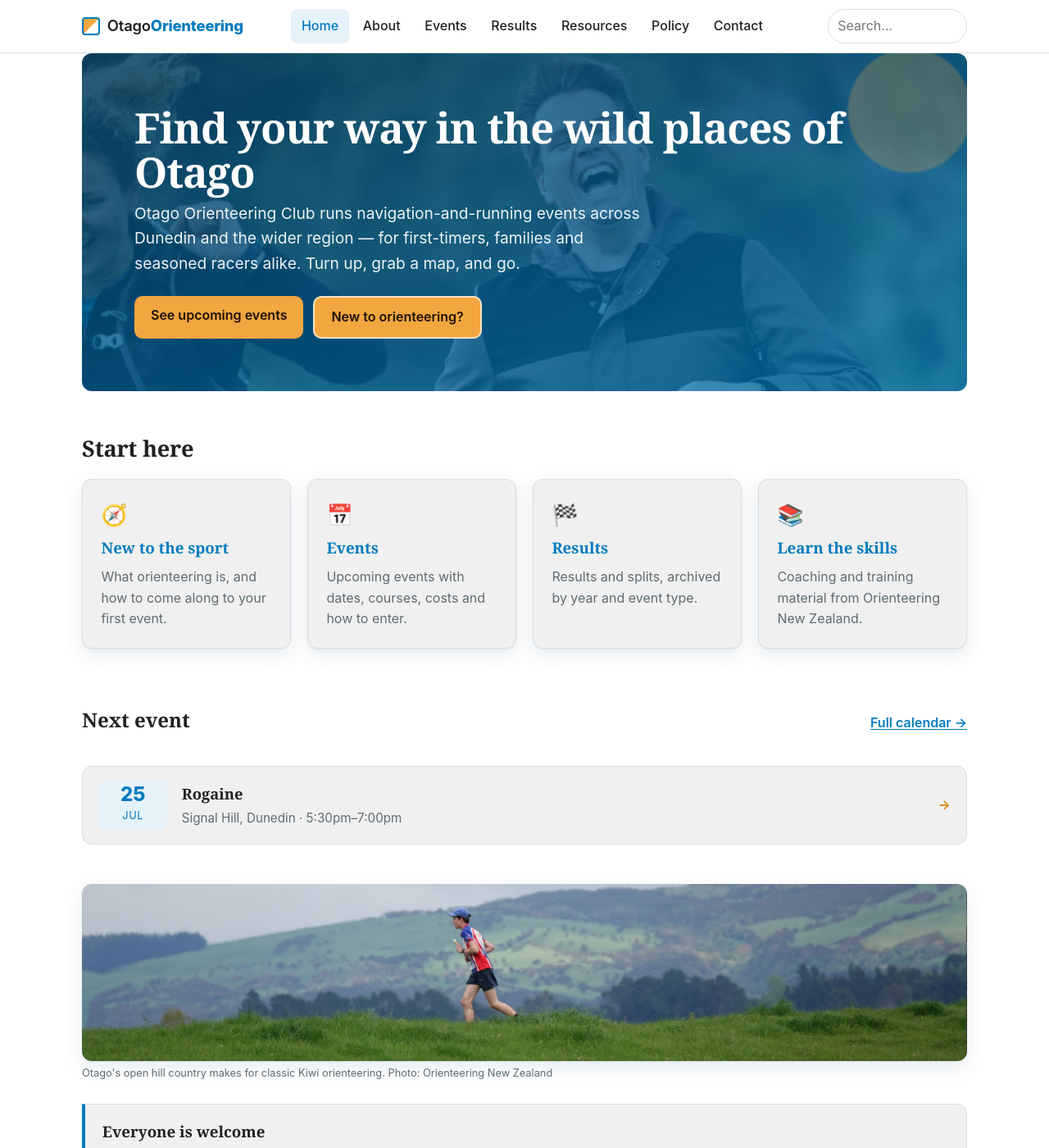
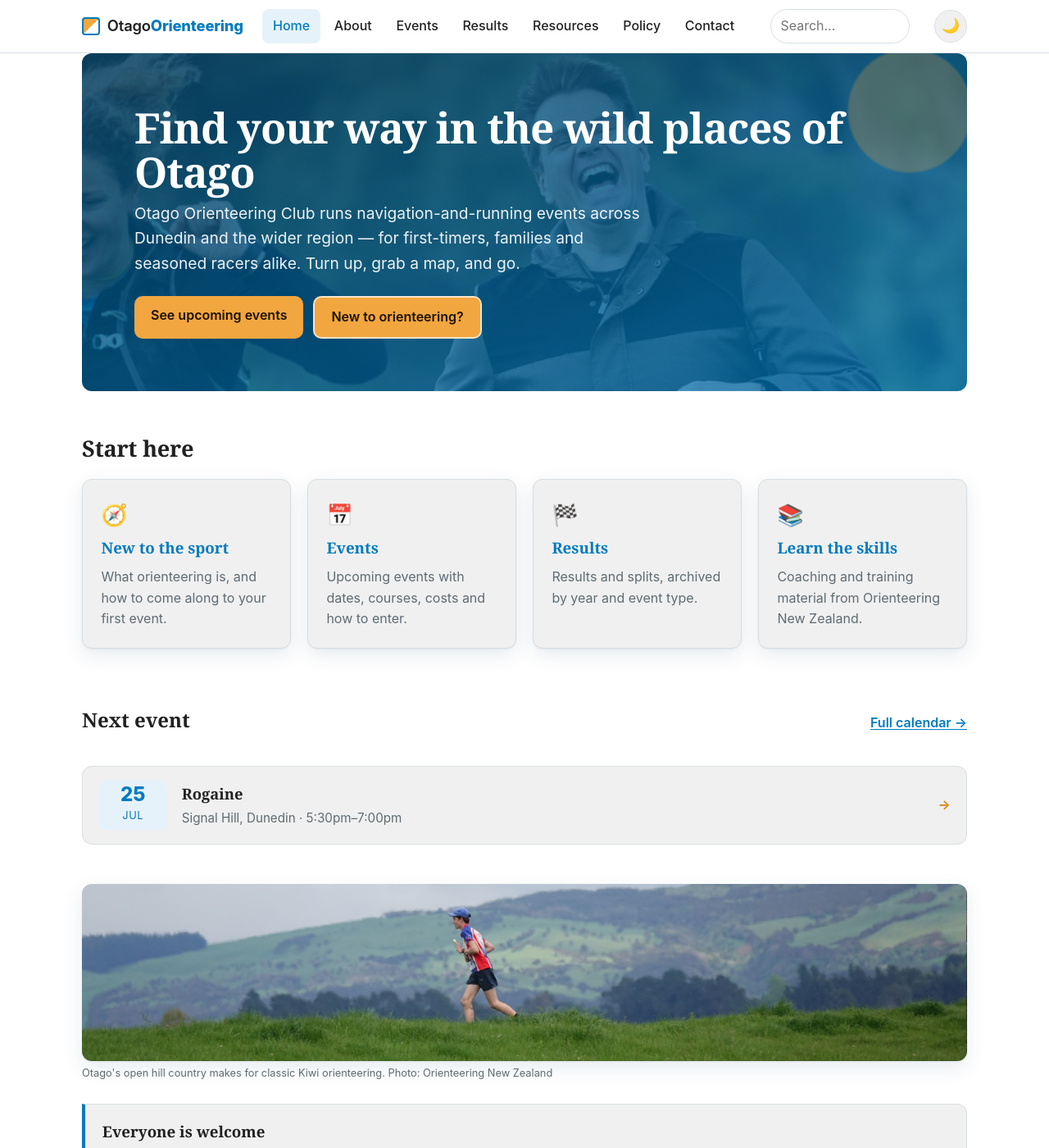
Before and after one commit to MattBixley/otago_orienteering, a Jekyll site: the page built from index.html, in a window 1280 px wide and 1400 px high. Shown: the whole window at 82% size. Built offline with Jekyll 4.4.1, drawn with Linux system fonts in a browser that asks for light colours.

Commit message:
Add light/dark theme toggle
Visitors can now pick a theme instead of only following the OS. A header
button flips light/dark, persisted in localStorage and applied before
first paint (no flash). OS preference is still the default until chosen.

Co-Authored-By: Claude Opus 4.8 (1M context) <noreply@anthropic.com>

```diff
--- a/_includes/header.html
+++ b/_includes/header.html
@@ -29,6 +29,10 @@
              autocomplete="off" aria-controls="search-results" aria-expanded="false">
       <ul class="search-results" id="search-results" role="listbox" aria-label="Search results"></ul>
     </form>
+    <button class="theme-toggle" id="theme-toggle" type="button"
+            aria-label="Switch colour theme" title="Switch light / dark theme">
+      <span class="theme-icon" aria-hidden="true">🌙</span>
+    </button>
   </div>
 </header>
 <script>
@@ -39,6 +43,34 @@
       var open = nav.classList.toggle('is-open');
       btn.setAttribute('aria-expanded', open);
     });
+
+    // ── Light / dark theme toggle ─────────────────────────
+    var toggle = document.getElementById('theme-toggle');
+    if (toggle) {
+      var icon = toggle.querySelector('.theme-icon');
+      var mq = window.matchMedia('(prefers-color-scheme: dark)');
+      function current() {
+        var set = document.documentElement.getAttribute('data-theme');
+        return set || (mq.matches ? 'dark' : 'light');
+      }
+      function paint() {
+        var dark = current() === 'dark';
+        icon.textContent = dark ? '☀️' : '🌙';
+        toggle.setAttribute('aria-label', dark ? 'Switch to light theme' : 'Switch to dark theme');
+        toggle.setAttribute('aria-pressed', String(dark));
+      }
+      toggle.addEventListener('click', function () {
+        var next = current() === 'dark' ? 'light' : 'dark';
+        document.documentElement.setAttribute('data-theme', next);
+        try { localStorage.setItem('theme', next); } catch (e) {}
+        paint();
+      });
+      // If the visitor never chose, keep following the OS as it changes.
+      mq.addEventListener && mq.addEventListener('change', function () {
+        if (!document.documentElement.getAttribute('data-theme')) paint();
+      });
+      paint();
+    }
 
     // ── Live search dropdown ──────────────────────────────
     var form = document.querySelector('.site-search');
--- a/_layouts/default.html
+++ b/_layouts/default.html
@@ -3,6 +3,16 @@
 <head>
   <meta charset="utf-8">
   <meta name="viewport" content="width=device-width, initial-scale=1">
+  <meta name="color-scheme" content="light dark">
+  <script>
+    /* Apply the saved theme before first paint to avoid a flash. */
+    (function () {
+      try {
+        var t = localStorage.getItem('theme');
+        if (t === 'dark' || t === 'light') document.documentElement.setAttribute('data-theme', t);
+      } catch (e) {}
+    })();
+  </script>
   <title>{% if page.title %}{{ page.title }} · {% endif %}{{ site.title }}</title>
   <meta name="description" content="{{ page.description | default: site.description }}">
   <link rel="stylesheet" href="{{ '/assets/css/style.css' | relative_url }}">
--- a/assets/css/style.css
+++ b/assets/css/style.css
@@ -21,10 +21,27 @@
   --shadow: 0 1px 2px rgba(0,60,95,.06), 0 8px 24px rgba(0,60,95,.10);
   --font: -apple-system, BlinkMacSystemFont, "Segoe UI", Roboto, Helvetica, Arial, sans-serif;
   --font-head: "Bitter", Georgia, "Times New Roman", serif; /* slab-serif, like the club site */
+  color-scheme: light;
 }
 
+/* Dark palette. Shared by two triggers below so the values live in one place. */
+:root[data-theme="dark"] {
+  color-scheme: dark;
+  --blue: #3aa6de;
+  --blue-dark: #0a1a24;
+  --blue-light: #15242e;
+  --ink: #e7edf1;
+  --heading: #f3f7fa;
+  --muted: #9fb0bb;
+  --paper: #0e161c;
+  --surface: #16222b;
+  --border: #26343d;
+  --shadow: 0 1px 2px rgba(0,0,0,.3), 0 8px 24px rgba(0,0,0,.4);
+}
+/* Follow the OS when the visitor hasn't forced light via the toggle. */
 @media (prefers-color-scheme: dark) {
-  :root {
+  :root:not([data-theme="light"]) {
+    color-scheme: dark;
     --blue: #3aa6de;
     --blue-dark: #0a1a24;
     --blue-light: #15242e;
@@ -257,6 +274,17 @@ th { background: var(--blue-light); color: var(--blue); font-weight: 700; }
 }
 .credit { text-align: right; }
 
+/* Theme toggle button */
+.theme-toggle {
+  flex: none; margin-left: .4rem; width: 40px; height: 40px; padding: 0;
+  display: inline-flex; align-items: center; justify-content: center;
+  background: var(--surface); border: 1px solid var(--border); border-radius: 999px;
+  cursor: pointer; font-size: 1.1rem; line-height: 1; color: var(--ink);
+}
+.theme-toggle:hover { border-color: var(--blue); background: var(--blue-light); }
+.theme-toggle:focus-visible { outline: none; box-shadow: 0 0 0 3px var(--blue-light); }
+@media (max-width: 780px) { .theme-toggle { margin-left: .25rem; } }
+
 /* Facebook page embed */
 .fb-embed { display: flex; justify-content: center; }
 .fb-embed iframe { width: 500px; max-width: 100%; border-radius: var(--radius); box-shadow: var(--shadow); }
```
